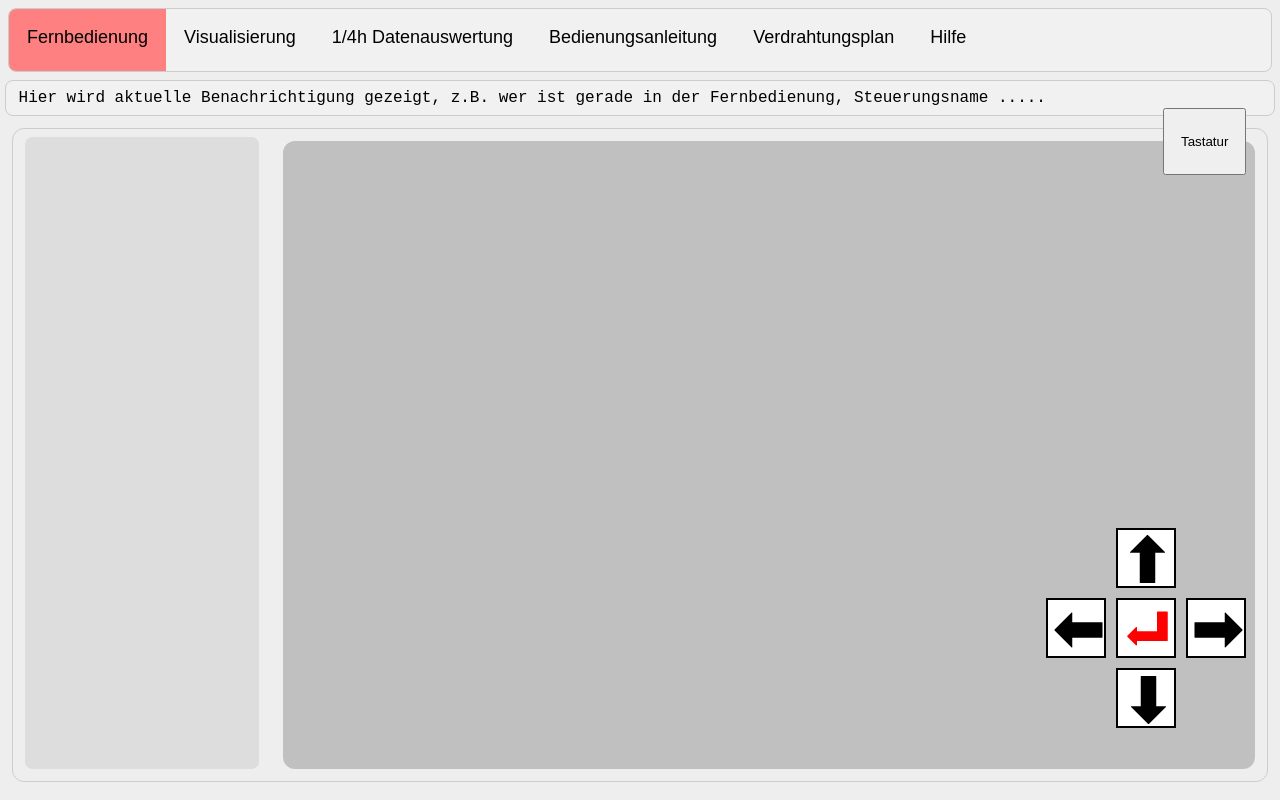
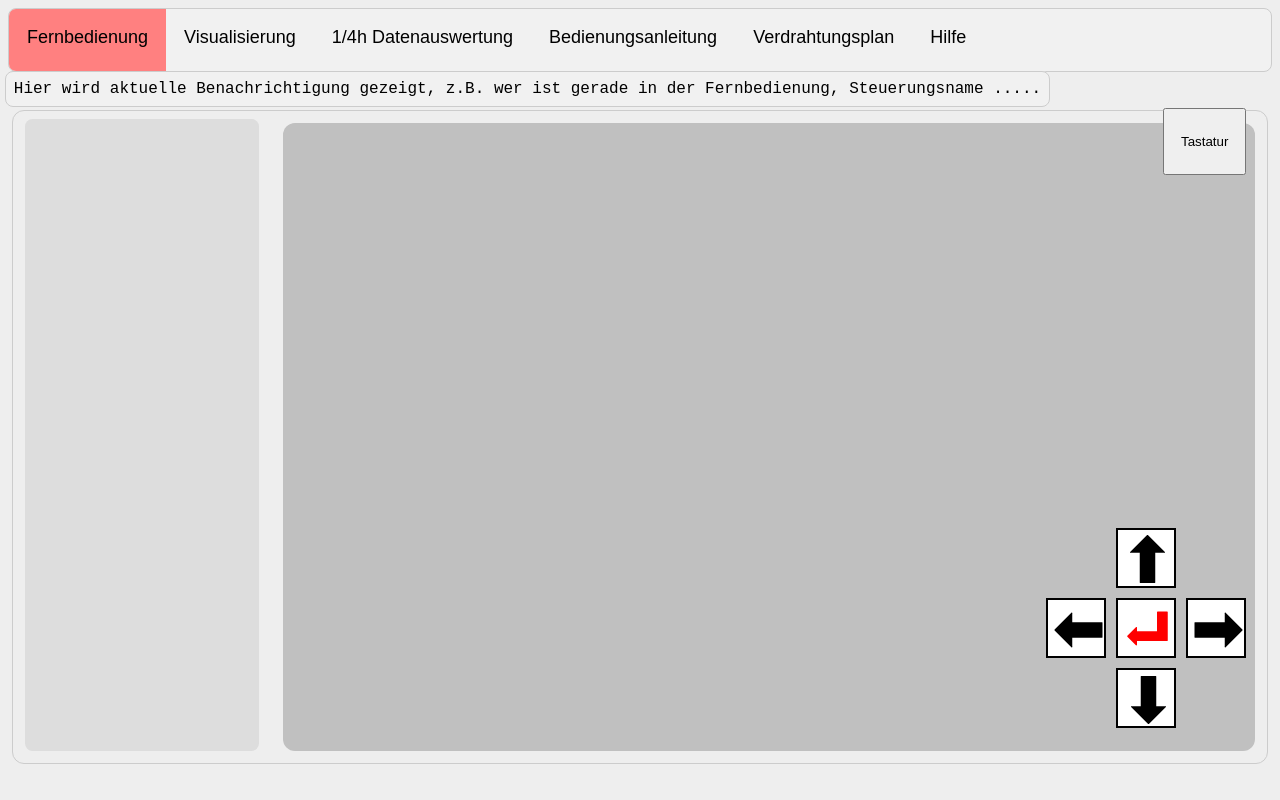
Before and after one commit to tnguyenEKH/IF555, a plain HTML site: page Index.html in a window 1280 px wide. Drawn offline with nearby package versions, Linux system fonts and the light colour scheme; no server answers; a script that the page names is missing.

Commit message:
change id from div to span

```diff
--- a/Index.html
+++ b/Index.html
@@ -47,8 +47,8 @@
 		</ul>
 	</div>
 
-	<div id="benachrichtigung">
-		<span>Hier wird aktuelle Benachrichtigung gezeigt, z.B. wer ist gerade in der Fernbedienung, Steuerungsname .....</span>
+	<div>
+		<span id="benachrichtigung">Hier wird aktuelle Benachrichtigung gezeigt, z.B. wer ist gerade in der Fernbedienung, Steuerungsname .....</span>
 	</div>
 
 	<!-- virtual keyboard itself -->
```
